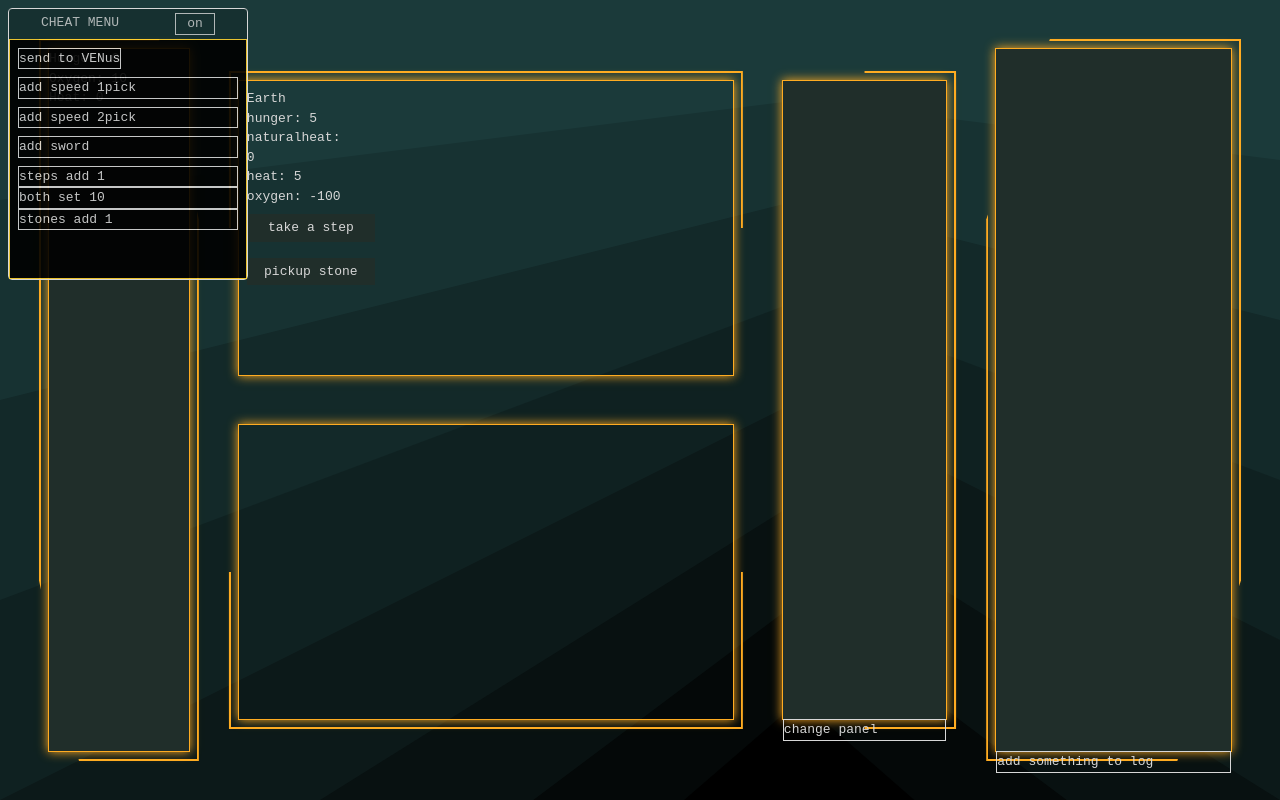
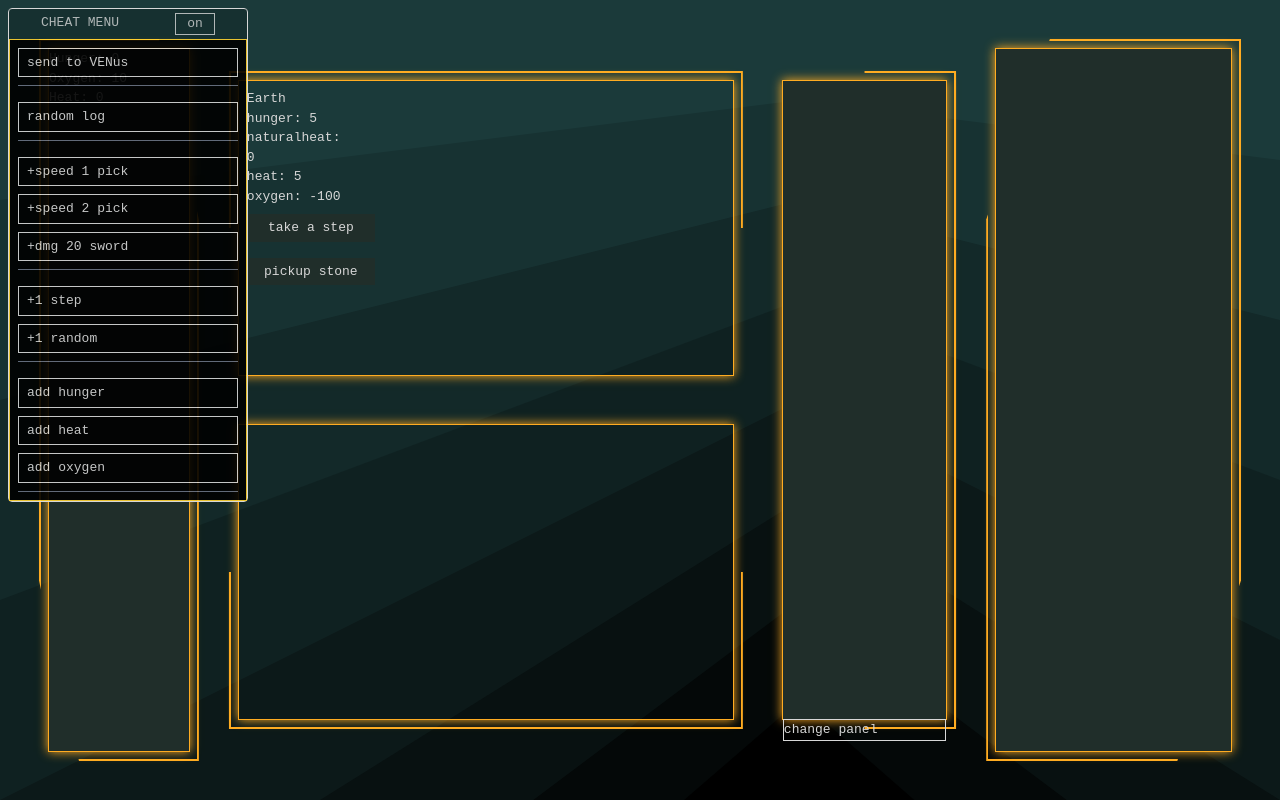
Before and after one commit to BryanYeeee/TheGrindersOfTheGalaxy, a Next.js app: page /game in a window 1280 px wide. Both pictures are taken after a click on the element "off". Built offline with nearby package versions, Linux system fonts and the light colour scheme.

Commit message:
cheat menu config

```diff
--- a/src/app/game/page.js
+++ b/src/app/game/page.js
@@ -3,9 +3,7 @@ import Main from '@/components/screens/main'
 import { GameProvider } from '@/context/gameContext'
 
 import EventLogPanel from '@/components/panels/eventLogPanel'
-import { EventLog } from '@/lib/mech/eventLog'
 import StatusPanel from '@/components/panels/statusPanel'
-import { Status } from '@/lib/mech/status'
 import CheatScreen from '@/components/cheatScreen'
 import Panel from '@/components/panels/panel'
 
@@ -23,14 +21,6 @@ const Game = () => {
 
         <Panel clip={'corner1'} bgCol={1}>
           <EventLogPanel />
-          <div
-            className='border-1'
-            onClick={() =>
-              EventLog.addEvent(Math.floor(Math.random() * (100 + 1)))
-            }
-          >
-            add something to log
-          </div>
         </Panel>
       </div>
 
--- a/src/components/cheatScreen.js
+++ b/src/components/cheatScreen.js
@@ -4,9 +4,38 @@ import { useState } from 'react'
 import { Inventory } from '@/lib/mech/inventory'
 import { Equipment } from '@/lib/mech/equipment'
 import { Planet } from '@/lib/mech/planet'
+import { Status } from '@/lib/mech/status'
+import { EventLog } from '@/lib/mech/eventLog'
 
 const CheatScreen = () => {
   const [toggle, setToggle] = useState(false)
+  const cheats = [
+    [['send to VENus', () => Planet.setCurPlanet('venus')]],
+    [['random log', () => EventLog.addEvent(Math.floor(Math.random() * 101))]],
+    [
+      [
+        '+speed 1 pick',
+        () => Equipment.addEquipment('pickaxe', { name: 'aaa', speed: 1 })
+      ],
+      [
+        '+speed 2 pick',
+        () => Equipment.addEquipment('pickaxe', { name: 'bbb', speed: 2 })
+      ],
+      [
+        '+dmg 20 sword',
+        () => Equipment.addEquipment('sword', { name: 'ccc', dmg: 20 })
+      ]
+    ],
+    [
+      ['+1 step', () => Inventory.addItem('steps', 1)],
+      ['+1 random', () => Inventory.addItem(Math.random().toFixed(2), 1)]
+    ],
+    [
+      ['add hunger', () => Status.addStatus('hunger', 10)],
+      ['add heat', () => Status.addStatus('heat', 10)],
+      ['add oxygen', () => Status.addStatus('oxygen', 10)]
+    ]
+  ]
   return (
     <div className='fixed top-0 left-0 w-60 z-10 rounded border-1 m-2'>
       <div className='w-full opacity-80 bg-[#00000035] flex justify-between py-1 px-8 font-white'>
@@ -19,14 +48,38 @@ const CheatScreen = () => {
         </div>
       </div>
       {toggle && (
-        <div className='opacity-90 w-full h-60 bg-black border-amber-300 border-1 space-y-2 p-2'>
-          <div className='flex'>
+        <div className='opacity-90 w-full bg-black border-amber-300 border-1 space-y-4 p-2'>
+          {cheats.map((section, sectionIndex) => (
+            <div
+              key={sectionIndex}
+              className='space-y-2 border-b border-gray-500 pb-2'
+            >
+              {section.map(([label, action], index) => (
+                <div
+                  key={index}
+                  className='border-1 cursor-pointer px-2 py-1 hover:bg-gray-700'
+                  onClick={action}
+                >
+                  {label}
+                </div>
+              ))}
+            </div>
+          ))}
+          {/* <div className='flex'>
             <div
               className='border-1'
               onClick={() => Planet.setCurPlanet('venus')}
             >
               send to VENus
             </div>
+          </div>
+          <div
+            className='border-1'
+            onClick={() =>
+              EventLog.addEvent(Math.floor(Math.random() * (100 + 1)))
+            }
+          >
+            add something to log
           </div>
           <div
             className='border-1'
@@ -74,7 +127,7 @@ const CheatScreen = () => {
             >
               stones add 1
             </div>
-          </div>
+          </div> */}
         </div>
       )}
     </div>
```
